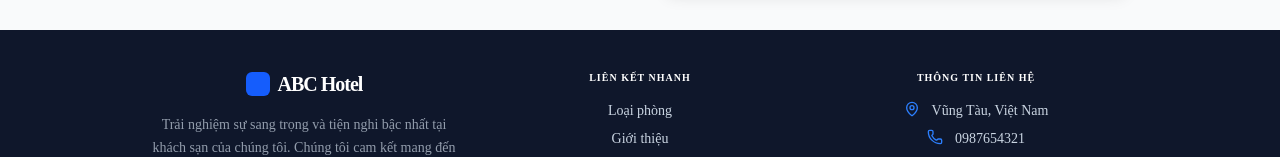
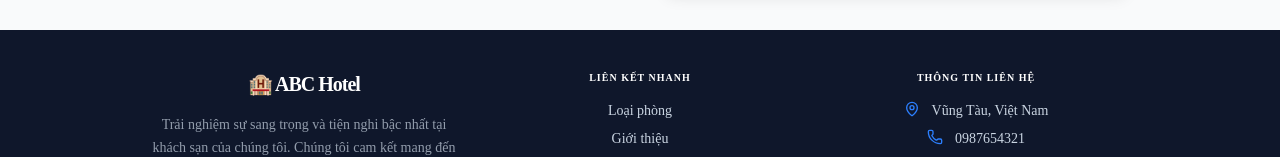
Before and after one commit to phuown/QuanLyKhachSan, a Next.js app: page / in a window 1280 px wide. Shown: the part 2671-2828 px from the top of the page. Built offline with nearby package versions, Linux system fonts and the light colour scheme; no server answers.

Commit message:
Chinh sua footer

```diff
--- a/src/components/Footer.tsx
+++ b/src/components/Footer.tsx
@@ -9,8 +9,7 @@ export default function Footer() {
                     {/* Brand Info */}
                     <div className="space-y-4 flex flex-col items-center text-center">
                         <div className="flex items-center gap-2">
-                            <div className="w-6 h-6 bg-blue-600 rounded-md"></div>
-                            <span className="text-xl font-black text-white tracking-tighter">ABC Hotel</span>
+                            <span className="text-xl font-black text-white tracking-tighter">🏨 ABC Hotel</span>
                         </div>
                         <p className="text-sm leading-relaxed opacity-70">
                             Trải nghiệm sự sang trọng và tiện nghi bậc nhất tại khách sạn của chúng tôi. Chúng tôi cam kết mang đến những kỳ nghỉ khó quên cho mọi khách hàng.
```
